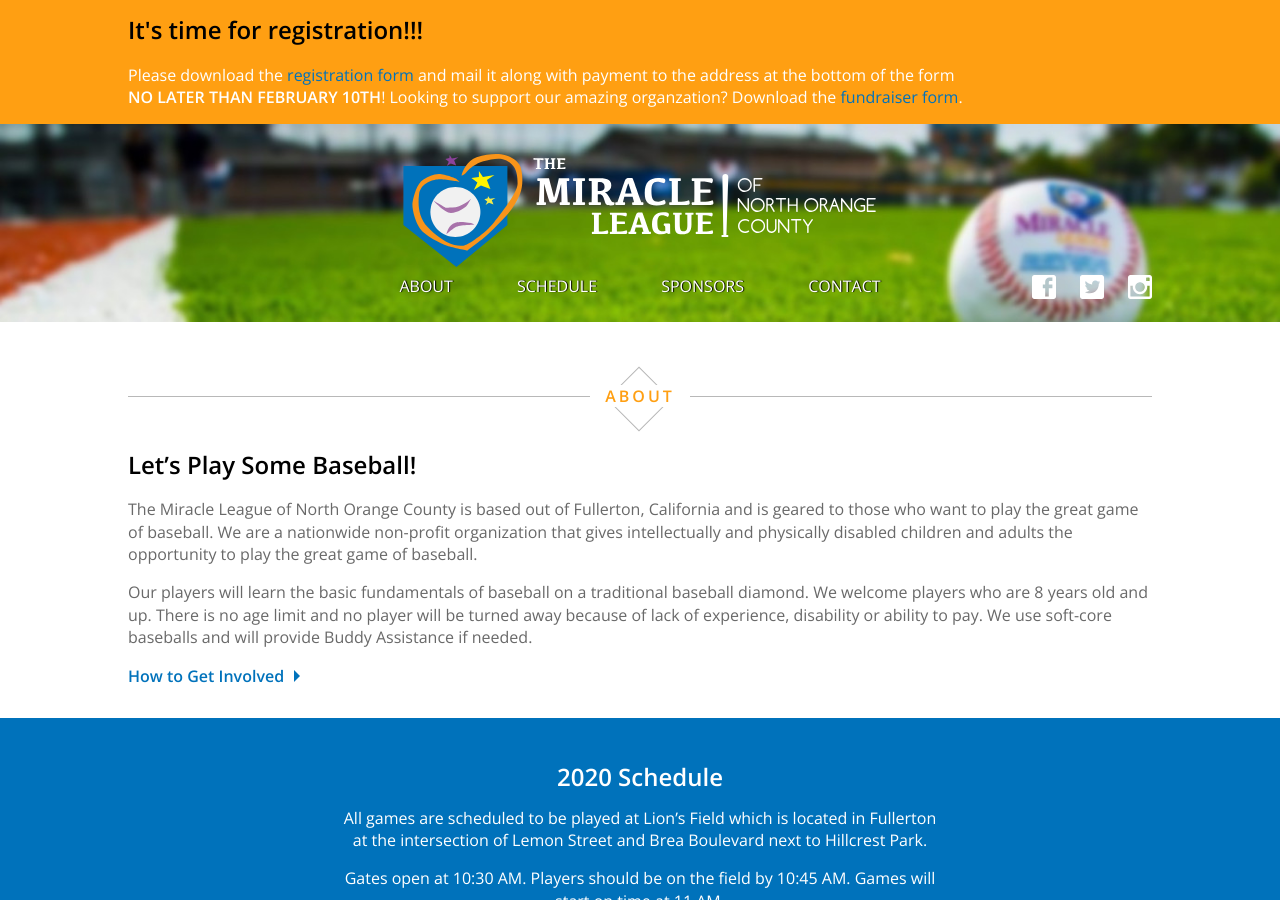
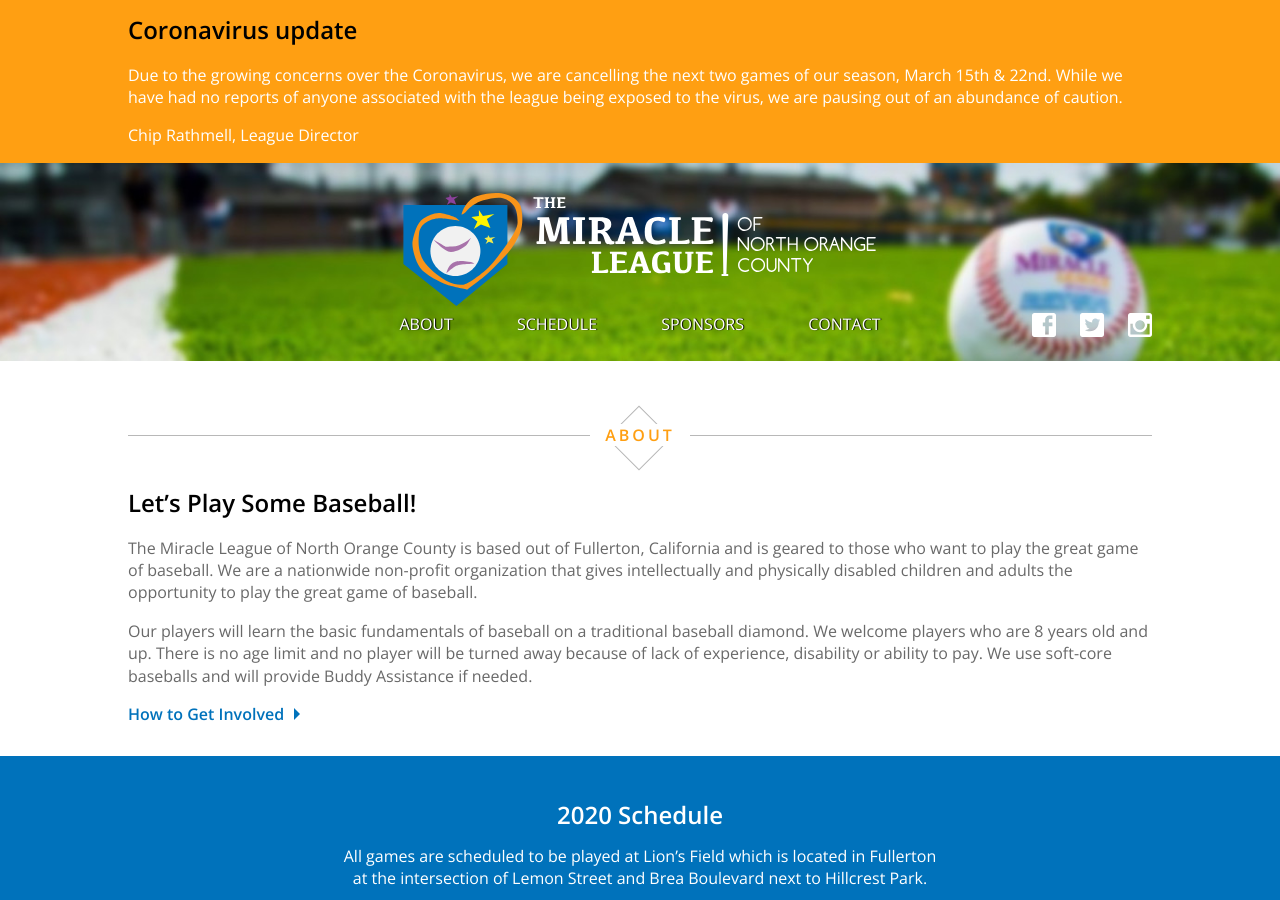
Before and after one commit to iamnewton/mlnoc.org, a Jekyll site: the page built from index.html, in a window 1280 px wide and 900 px high. Built offline with Jekyll 4.4.1, drawn with Linux system fonts in a browser that asks for light colours; the repository's description, which GitHub fills in, is left out.

Commit message:
feat: add in coronavirus warning

```diff
--- a/_includes/header.html
+++ b/_includes/header.html
@@ -1,8 +1,15 @@
 <div id="alert" class="alert">
+	<div class="frame">
+		<h2>Coronavirus update</h2>
+		<p>Due to the growing concerns over the Coronavirus, we are cancelling the next two games of our season, March 15th &amp; 22nd. While we have had no reports of anyone associated with the league being exposed to the virus, we are pausing out of an abundance of caution.</p>
+		<p>Chip Rathmell, League Director</p>
+	</div>
+	<!--
 	<div class="frame">
 		<h2>It's time for registration!!!</h2>
 		<p>Please download the <a href="/media/docs/2020-mlnoc-registration.pdf" download="Miracle League 2020 Registration.pdf">registration form</a> and mail it along with payment to the address at the bottom of the form <br /><strong>no later than <time datetime="2019-02-10">February 10th</time></strong>!  Looking to support our amazing organzation?  Download the <a href="/media/docs/2020-mlnoc-fundraiser-form.pdf" download="Miracle League 2020 Fundraiser Form.pdf">fundraiser form</a>.</p>
 	</div>
+	-->
 </div>
 <header id="header" class="header">
 	<div class="frame">
--- a/ui/sass/partials/_carousel.scss
+++ b/ui/sass/partials/_carousel.scss
@@ -2,6 +2,7 @@
 	margin: $padding-x -15px;
 
 	.wrapper {
+		position: relative;
 		margin-right: $padding-y;
 		margin-left: $padding-y;
 		border: 2px solid rgb(0, 75, 123);
```
Also changed, not shown: ui/sass/partials/_schedule.scss (+18 -0 lines), media/images/cancelled.png (added).
